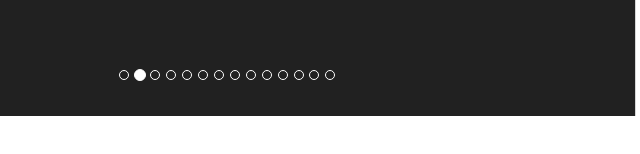
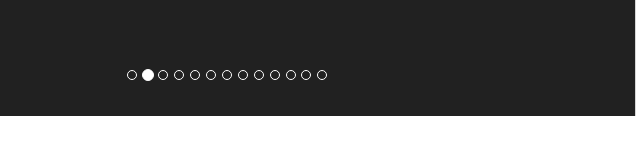
Before and after one commit to bleepbloopsify/nodejspresentation, a plain HTML site: page index.html in a window 1280 px wide. Shown: the part 514-668 px from the top of the page, 413-1053 px from the left. Drawn offline with nearby package versions, Linux system fonts and the light colour scheme.

Commit message:
Update index.html

```diff
--- a/index.html
+++ b/index.html
@@ -29,7 +29,6 @@
 	      <li data-target="#myCarousel" data-slide-to="10"></li>
 	      <li data-target="#myCarousel" data-slide-to="11"></li>
 	      <li data-target="#myCarousel" data-slide-to="12"></li>
-	      <li data-target="#myCarousel" data-slide-to="13"></li>
       </ol>
 
       <!-- Wrapper for slides -->
```
